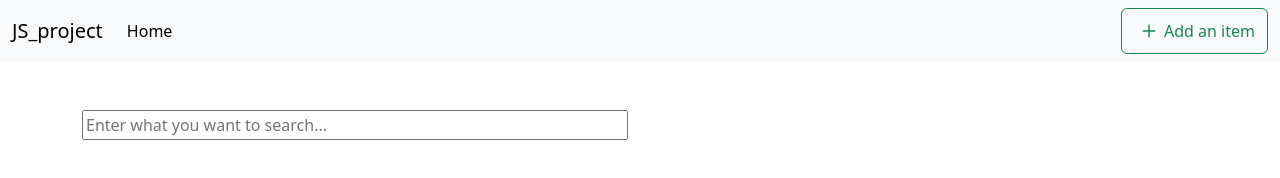
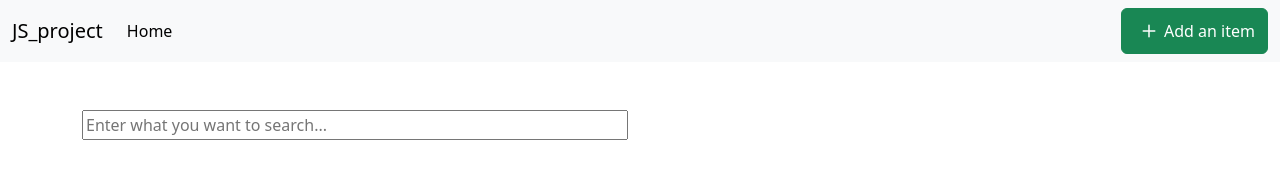
Before and after one commit to Dhanushshankar/JS_project, a plain HTML site: page index.html in a window 1280 px wide. Drawn offline with nearby package versions, Linux system fonts and the light colour scheme.

Commit message:
modified

```diff
--- a/index.html
+++ b/index.html
@@ -21,7 +21,7 @@
                     </a>
                   </li>
                 </ul>
-                  <button class="btn btn-outline-success" type="submit">
+                  <button class="btn btn-success" type="submit">
                     <i class="fa-regular fa-plus m-2 align-items-center"></i>Add an item</button>
               </div>
             </div>
```
